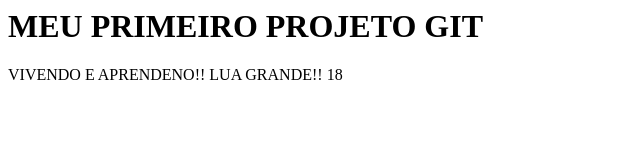
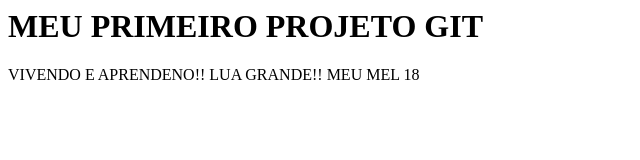
Before and after one commit to WeslleyChagas/meu-site, a plain HTML site: page index.html in a window 1280 px wide. Shown: the full height of the page, 0-640 px from the left. Drawn offline with Linux system fonts and the light colour scheme.

Commit message:
Inserindo uma frase no arquivo meu mel

```diff
--- a/index.html
+++ b/index.html
@@ -6,6 +6,7 @@ VIVENDO E APRENDENO!!
 
 LUA GRANDE!!
 
+MEU MEL
 <SCRIPT>
 
 	var calculo;
```
